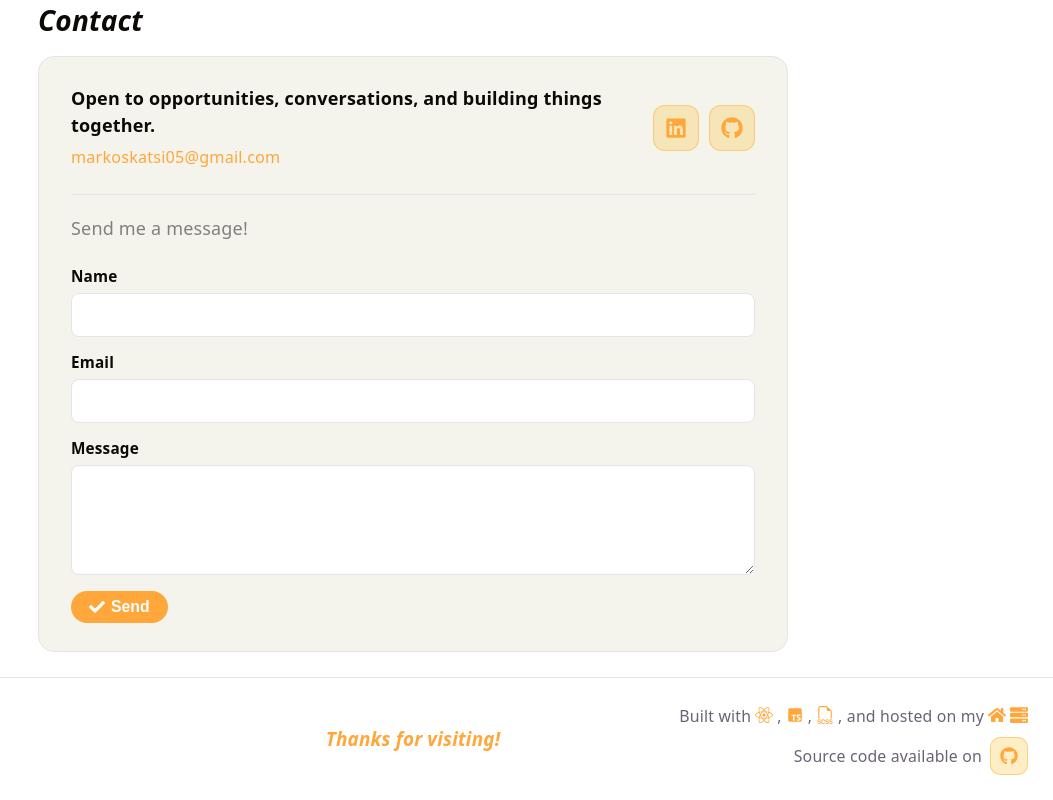
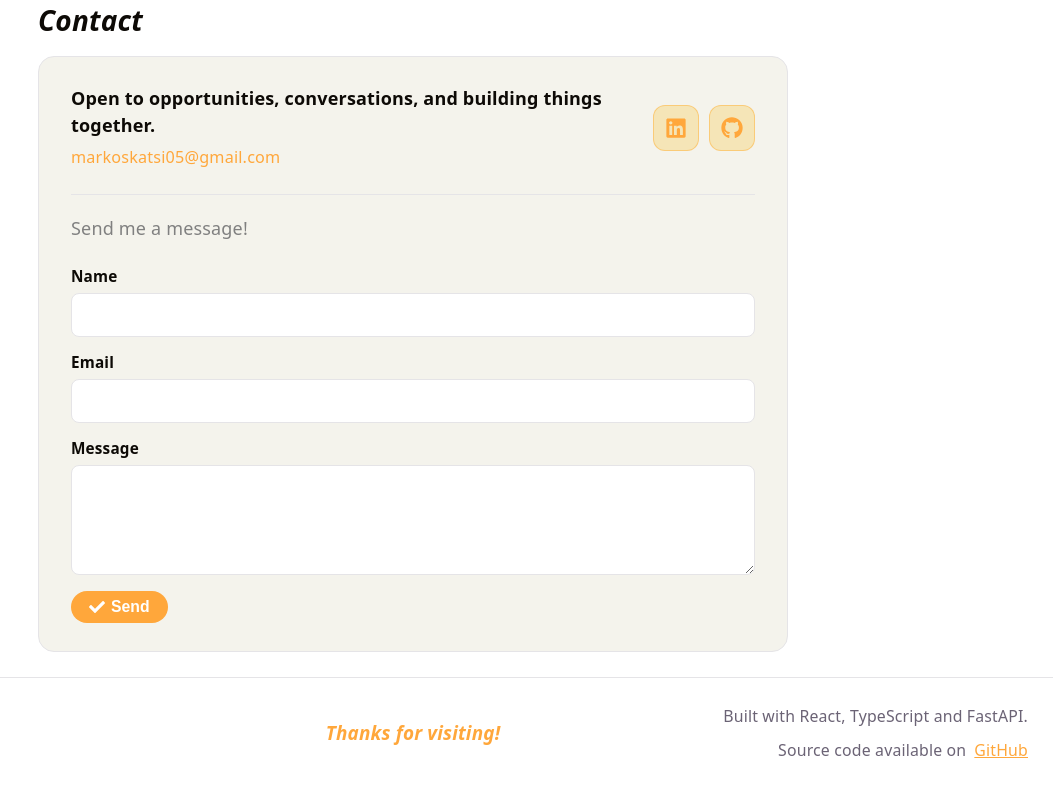
Before and after one commit to markoskatsi/mark0scom, a React (Vite) app: page / in a window 1280 px wide. Shown: the part 2670-3470 px from the top of the page, without its empty margins (227-1280 px from the left). Built offline with nearby package versions, Linux system fonts and the light colour scheme.

Commit message:
Updated footer

```diff
--- a/src/layout/Footer.scss
+++ b/src/layout/Footer.scss
@@ -67,25 +67,11 @@ footer {
   a {
     display: inline-flex;
     align-items: center;
-    justify-content: center;
-    width: 36px;
-    height: 36px;
-    border-radius: 10px;
-    font-size: 1.1rem;
-    text-decoration: none;
-    background: var(--accent-bg);
     color: var(--accent);
-    border: 1px solid var(--accent-border);
-    transition:
-      background 0.2s,
-      color 0.2s,
-      transform 0.15s;
-    vertical-align: middle;
+    transition: opacity 0.2s;
 
     &:hover {
-      background: var(--accent);
-      color: var(--bg);
-      transform: translateY(-2px);
+      opacity: 0.7;
     }
   }
 }
--- a/src/layout/Footer.tsx
+++ b/src/layout/Footer.tsx
@@ -10,14 +10,17 @@ export const Footer = () => {
       </div>
       <div className="footer-right">
         <div className="footer-info">
-          Built with <Icon.React />, <Icon.TypeScript />, <Icon.SCSS />, and
-          hosted on my <Icon.Home /> <Icon.Server />
+          Built with React, TypeScript and FastAPI.
         </div>
         <div className="footer-source">
           Source code available on{" "}
-          <Button href="https://github.com/markoskatsi/mark0scom">
-            <Icon.GitHub />
-          </Button>
+          <a
+            href="https://github.com/markoskatsi/mark0scom"
+            target="_blank"
+            rel="noopener noreferrer"
+          >
+            GitHub
+          </a>
         </div>
       </div>
     </footer>
--- a/src/ui/Icon.tsx
+++ b/src/ui/Icon.tsx
@@ -16,6 +16,7 @@ import { MdDarkMode } from "react-icons/md";
 import { FaFilePdf } from "react-icons/fa";
 import { FaCheck } from "react-icons/fa";
 import { FaTimes } from "react-icons/fa";
+import { SiFastapi } from "react-icons/si";
 import "./Icon.scss";
 
 export const Icon = ({ children }: { children: React.ReactNode }) => {
@@ -78,6 +79,14 @@ function Home({ size = 18 }: { size?: number }) {
   return (
     <span title="Home" className="icon">
       <FaHome size={size} />
+    </span>
+  );
+}
+
+function FastAPI({ size = 18 }: { size?: number }) {
+  return (
+    <span title="FastAPI" className="icon">
+      <SiFastapi size={size} />
     </span>
   );
 }
@@ -202,3 +211,4 @@ Icon.Dark = Dark;
 Icon.PDF = PDF;
 Icon.Tick = Tick;
 Icon.Cross = Cross;
+Icon.FastAPI = FastAPI;
```
